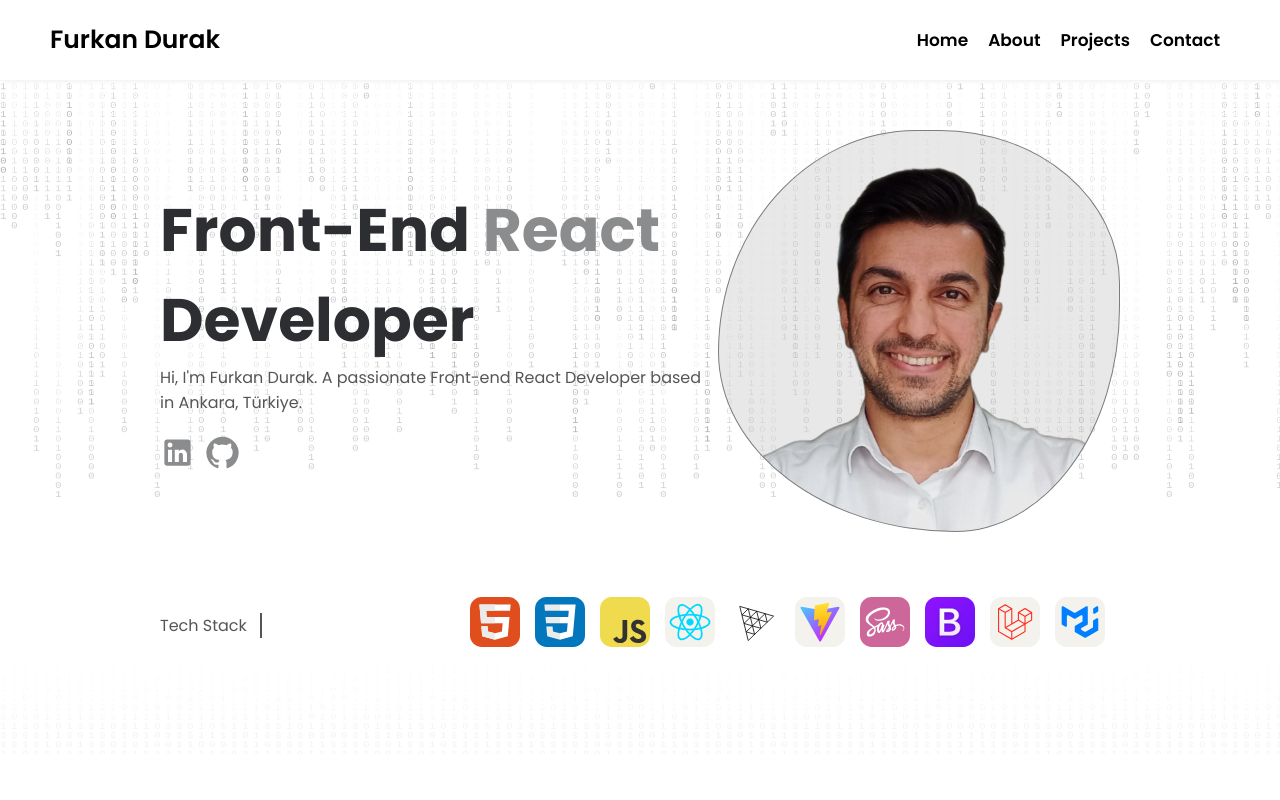
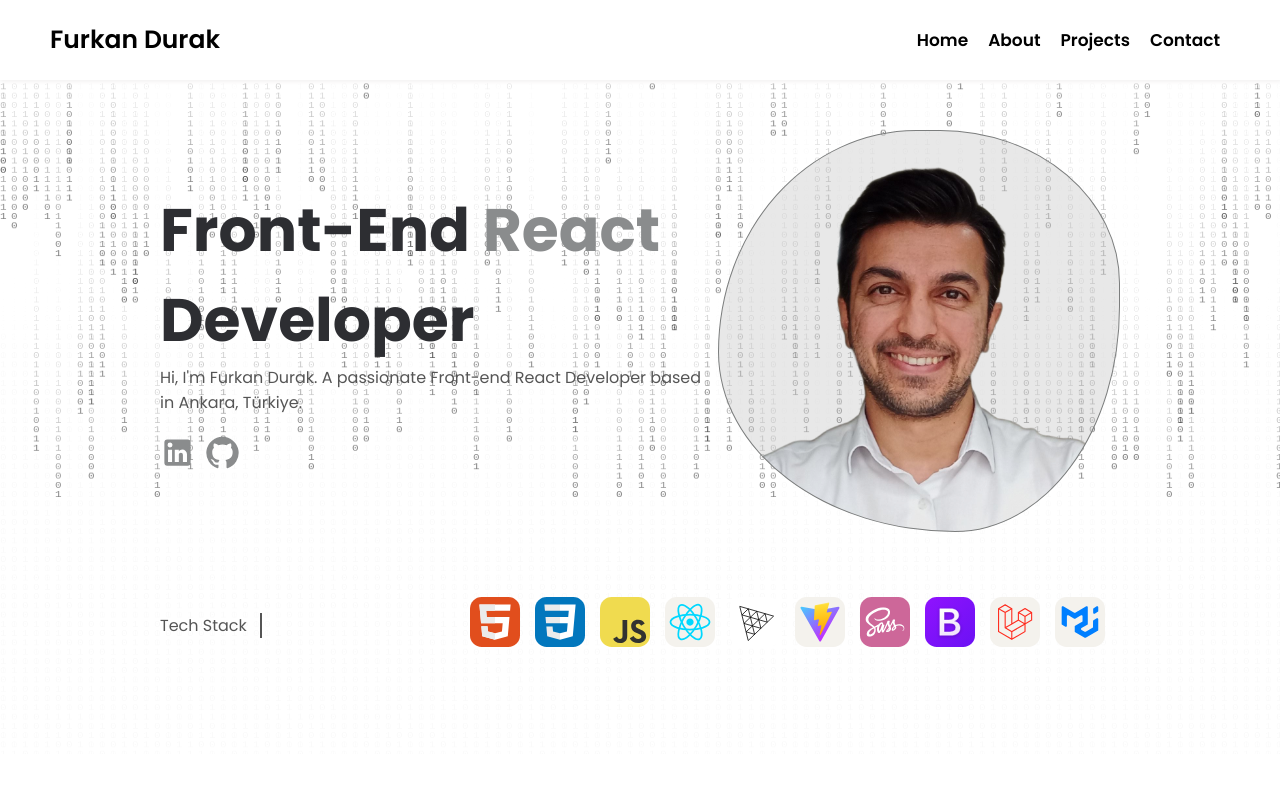
Before and after one commit to frkndrk/portfolioFD, a React (Vite) app: page / in a window 1280 px wide. Shown: the top 800 px of the page. Built offline with nearby package versions, Linux system fonts and the light colour scheme; a web font is replaced by a local one.

Commit message:
last edit6a

```diff
--- a/src/components/intro/Intro.jsx
+++ b/src/components/intro/Intro.jsx
@@ -39,10 +39,10 @@ const Intro = () => {
     }
 
     const draw = () => {
-      context.fillStyle = 'rgba(255, 255, 255, 0.01 )';
+      context.fillStyle = 'rgba(255, 255, 255, 0.05 )';
       context.fillRect(0, 0, canvas.width, canvas.height);
 
-      context.fillStyle = 'rgba(0, 0, 0, .2)';
+      context.fillStyle = 'rgba(0, 0, 0, .5)';
       context.font = fontSize + 'px monospace';
 
       for (let i = 0; i < rainDrops.length; i++) {
```
